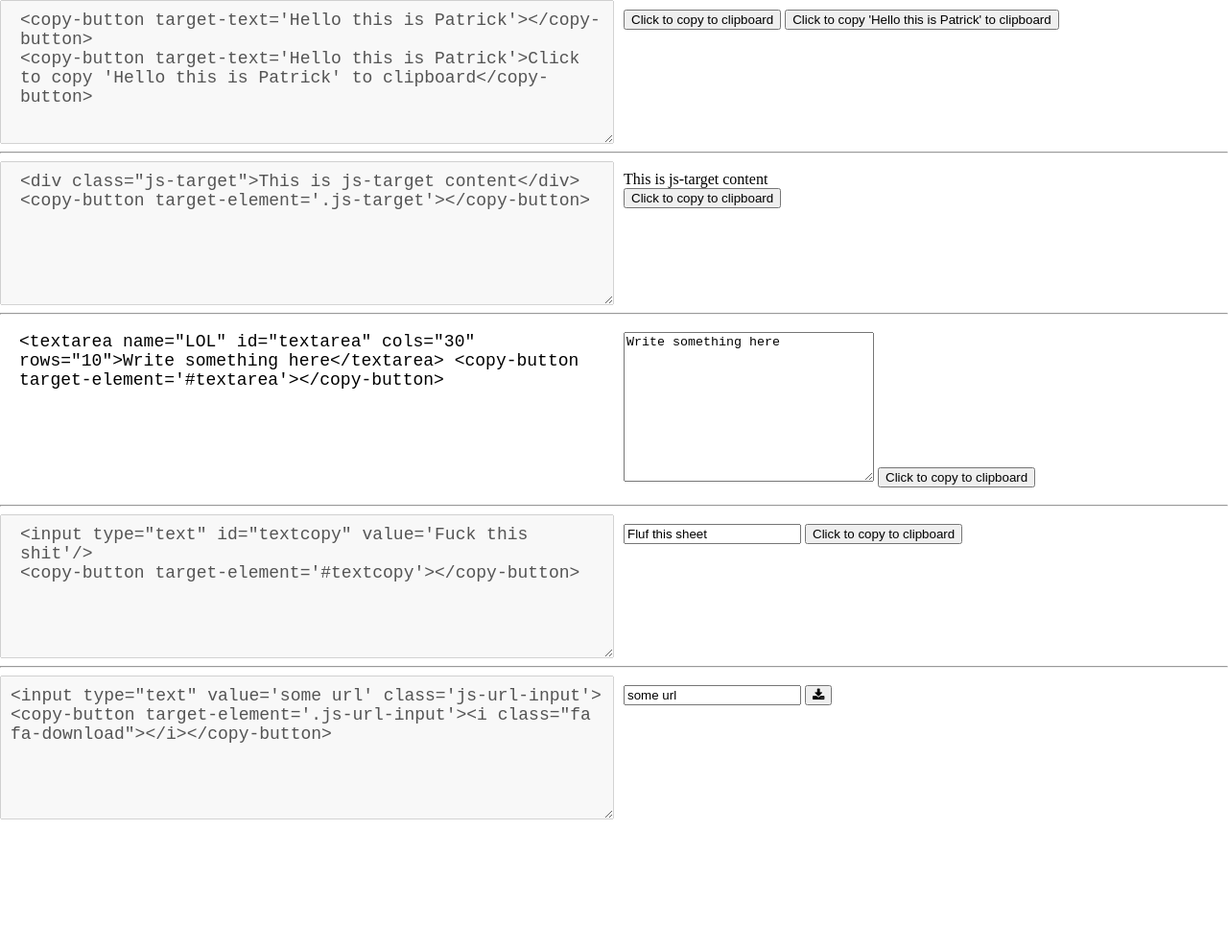
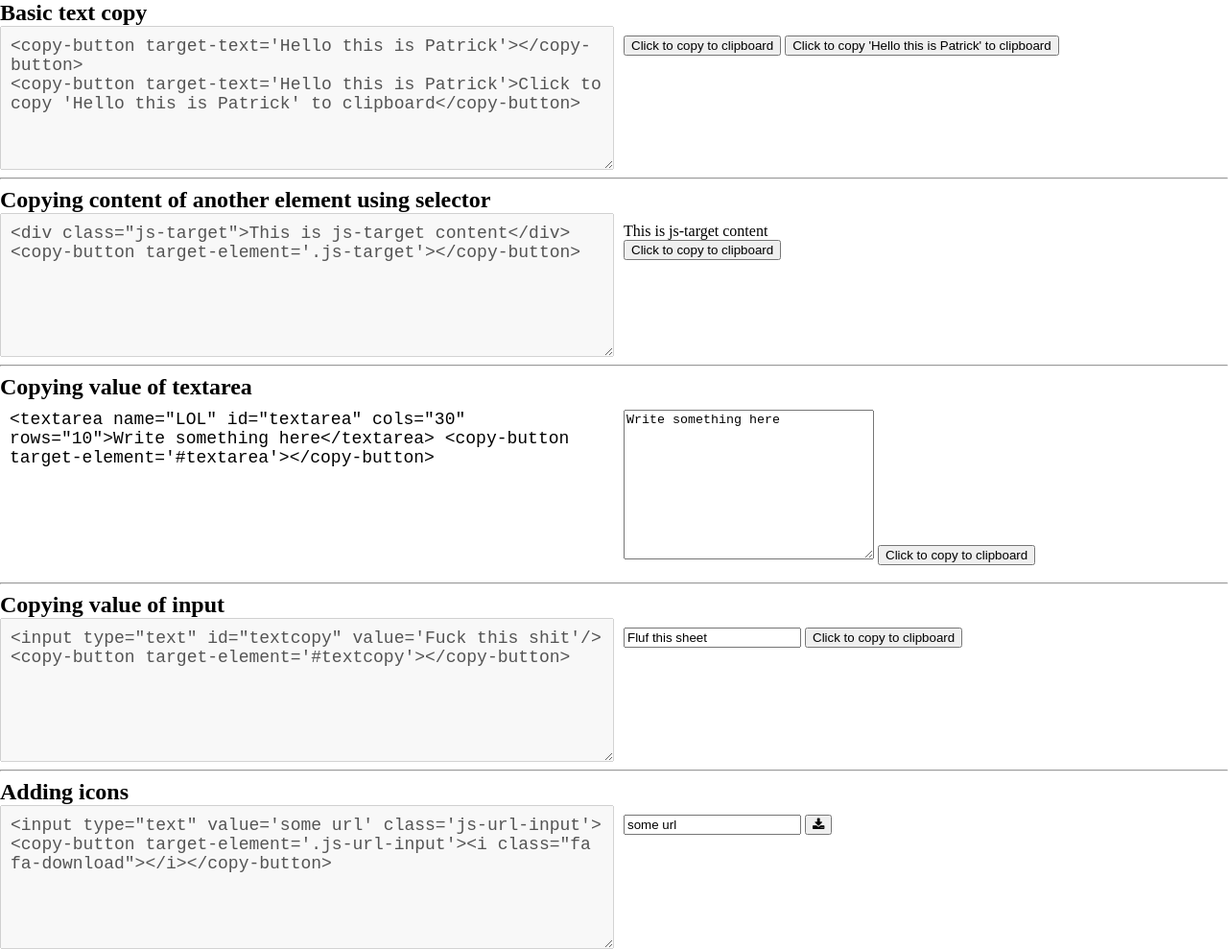
Before and after one commit to sudodoki/copy-button, a website: page example/index.html in a window 1280 px wide. Shown: the whole page at 96% size. Before the commit the page ends 854 px from the top, so only its background shows below. Drawn offline with Linux system fonts and the light colour scheme.

Commit message:
Add readme, update example page

```diff
--- a/example/index.html
+++ b/example/index.html
@@ -6,7 +6,9 @@
   <script src='../bundled.min.js'></script>
 </head>
 <body>
+
   <div class="container">
+  <h2 id="basic-target-text">Basic text copy</h2>
   <textarea disabled class='code half'>
 <copy-button target-text='Hello this is Patrick'></copy-button>
 <copy-button target-text='Hello this is Patrick'>Click to copy 'Hello this is Patrick' to clipboard</copy-button>
@@ -18,6 +20,7 @@
   </div>
   <hr class="reset">
   <div class="container">
+  <h2 id="copying-content-of-div">Copying content of another element using selector</h2>
   <textarea disabled class="code half">
 <div class="js-target">This is js-target content</div>
 <copy-button target-element='.js-target'></copy-button>
@@ -29,6 +32,7 @@
   </div>
   <hr class="reset">
   <div class="container">
+  <h2 id="using-DOM-with-values">Copying value of textarea</h2>
   <code class='code half'>
 &lt;textarea name=&quot;LOL&quot; id=&quot;textarea&quot; cols=&quot;30&quot; rows=&quot;10&quot;&gt;Write something here&lt;/textarea&gt;
 &lt;copy-button target-element='#textarea'&gt;&lt;/copy-button&gt;
@@ -40,6 +44,7 @@
   </div>
   <hr class="reset">
   <div class="container">
+  <h2 id="copying-value-of-input">Copying value of input</h2>
   <textarea disabled class="code half">
 <input type="text" id="textcopy" value='Fuck this shit'/>
 <copy-button target-element='#textcopy'></copy-button>
@@ -51,6 +56,7 @@
   </div>
   <hr class="reset">
   <div class="container">
+  <h2 id="using-custom-markup">Adding icons</h2>
   <link rel="stylesheet" href="//maxcdn.bootstrapcdn.com/font-awesome/4.3.0/css/font-awesome.min.css">
   <textarea disabled class="code half">
 <input type="text" value='some url' class='js-url-input'>
```
Also changed, not shown: README.md (added).
